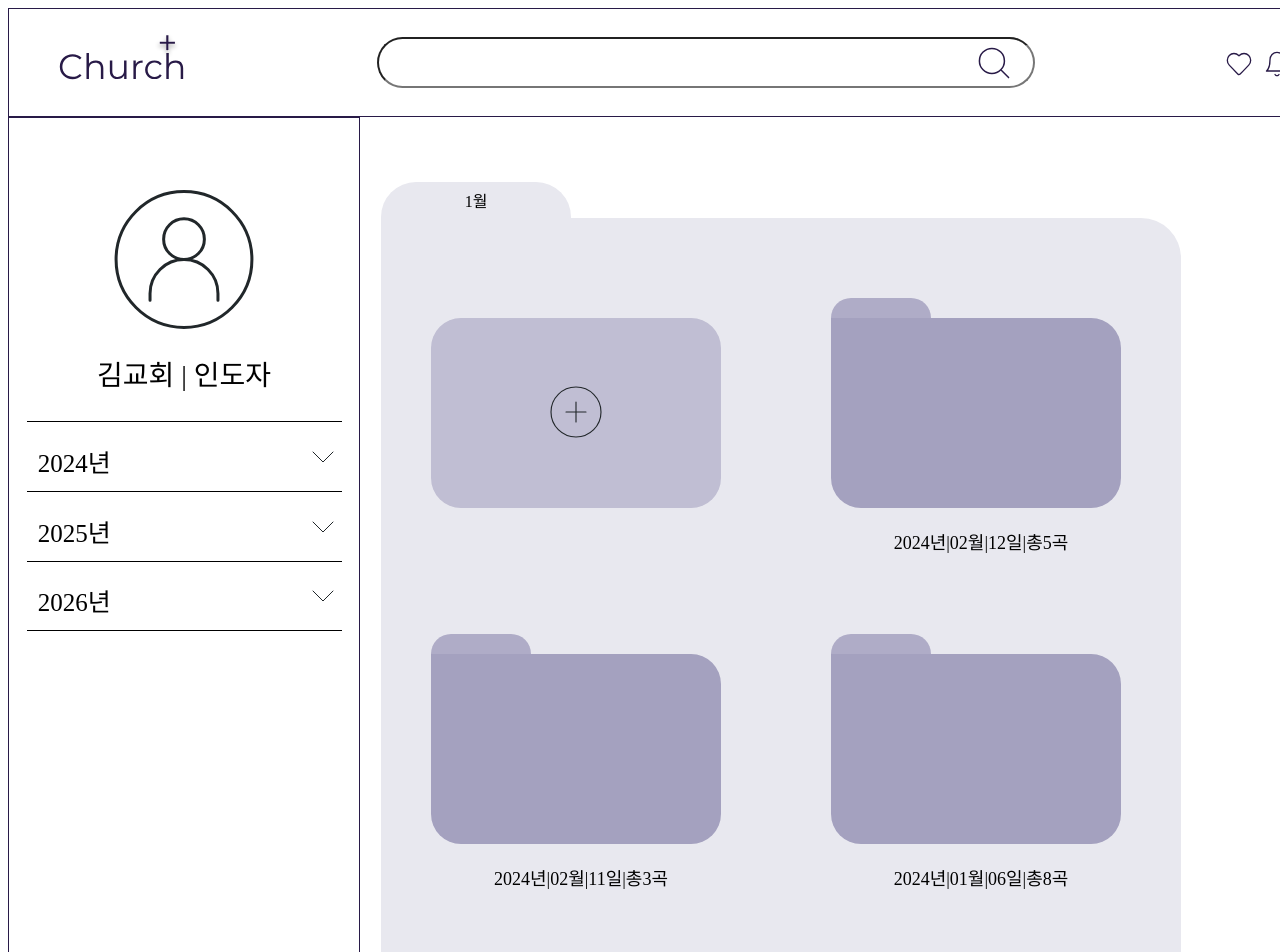
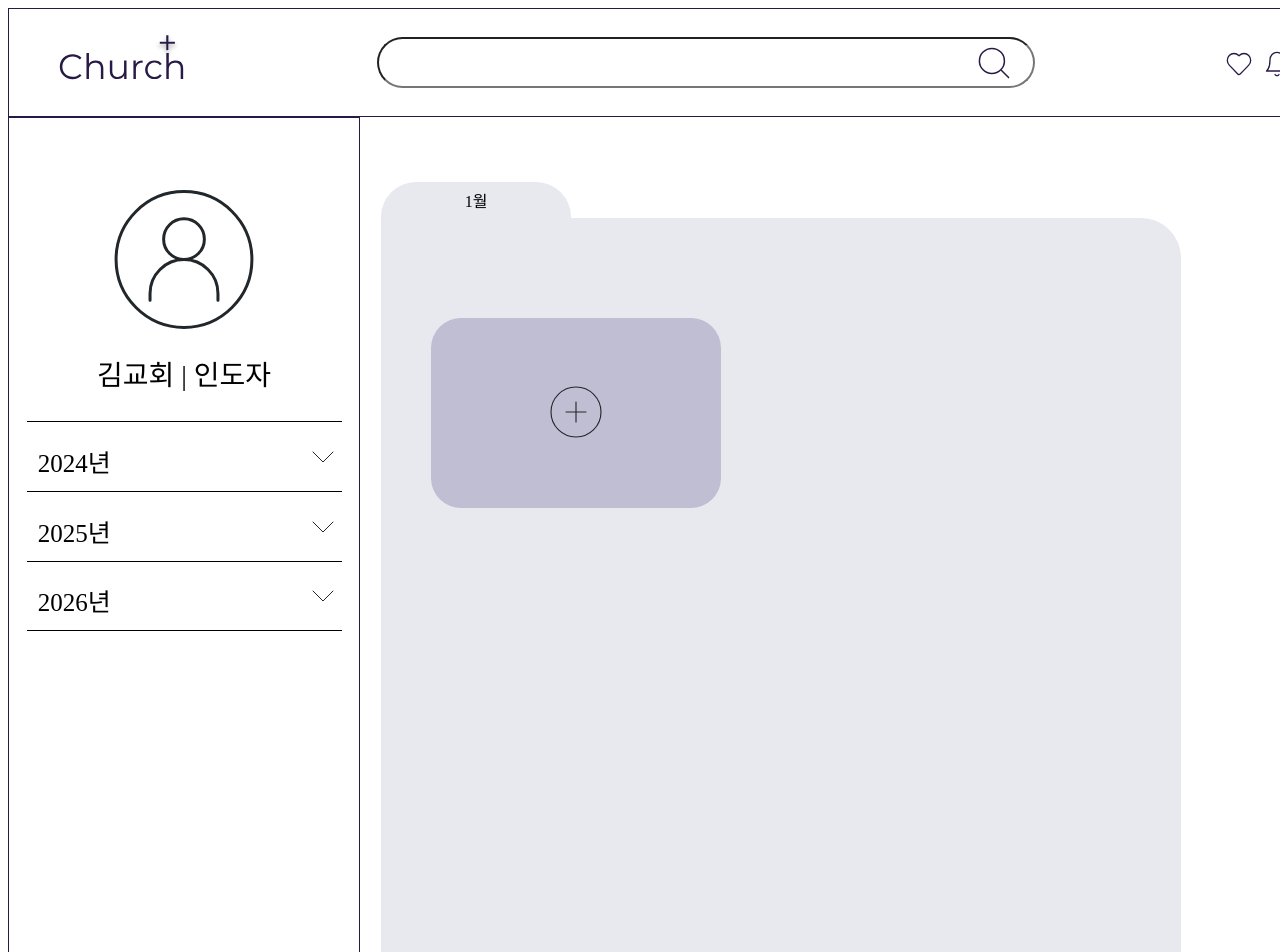
Before and after one commit to Church-Plus/church-front-2024, a React (Create React App) app: page /monthPage/1 in a window 1280 px wide. Shown: the top 952 px of the page. Built offline with nearby package versions, Linux system fonts and the light colour scheme.

Commit message:
feat: FolderPage 구현

```diff
--- a/src/App.js
+++ b/src/App.js
@@ -1,4 +1,5 @@
 import "./App.css";
+import FolderPage from "./pages/HomePage/FolderPage";
 import MonthPage from "./pages/HomePage/MonthPage";
 import { BrowserRouter, Routes, Route } from "react-router-dom";
 
@@ -8,6 +9,10 @@ function App() {
       <Routes>
         <Route path="/MonthPage" element={<MonthPage />}></Route>
         <Route path="/MonthPage/:month" element={<MonthPage />}></Route>
+        <Route
+          path="/MonthPage/:month/:content"
+          element={<FolderPage />}
+        ></Route>
       </Routes>
     </BrowserRouter>
   );
--- a/src/pages/HomePage/MonthPage.jsx
+++ b/src/pages/HomePage/MonthPage.jsx
@@ -1,4 +1,4 @@
-import React, { useEffect } from "react";
+import React, { useState, useEffect } from "react";
 import Header from "../../components/Main/Header";
 import Menu from "../../components/Main/Menu";
 import DropdownMenu from "../../components/Main/DropdownMenu";
@@ -13,16 +13,25 @@ import {
   Input,
 } from "../../components/Common/Common";
 import addIcon from "../../assets/Icons/add.svg";
-import { useNavigate, useParams } from "react-router-dom";
+import { useNavigate, useParams, Link } from "react-router-dom";
 
 function MonthPage() {
   const params = useParams();
   const navigate = useNavigate();
   const month = Number(params.month);
+  const [folders, setFolders] = useState([]);
 
   useEffect(() => {
     navigate(`/monthPage/${month}`);
   }, [month, navigate]);
+
+  const handleAddFolder = () => {
+    const newFolder = {
+      id: folders.length + 1, // 현재 폴더 개수에 1을 더한 값으로 id 설정
+      content: `새 폴더`, // 새로운 폴더 내용
+    };
+    setFolders([newFolder, ...folders]);
+  };
 
   return (
     <>
@@ -36,26 +45,23 @@ function MonthPage() {
           <Smallbox>{month}월</Smallbox>
           <Box>
             <FolderContainer>
-              <AddBtn type="submit">
+              <AddBtn type="submit" onClick={handleAddFolder}>
                 {" "}
                 <img src={addIcon} alt="사진추가 아이콘" />
               </AddBtn>
-              <div>
-                <FolderTop />
-                <FolderBox />
-                <Input>2024년|02월|12일|총5곡</Input>
-              </div>
-              {/* 폴더 자동정렬 확인용 */}
-              <div>
-                <FolderTop />
-                <FolderBox />
-                <Input>2024년|02월|11일|총3곡</Input>
-              </div>
-              <div>
-                <FolderTop />
-                <FolderBox />
-                <Input>2024년|01월|06일|총8곡</Input>
-              </div>
+
+              {folders.map((folder) => (
+                <Link
+                  key={folder.id}
+                  to={`/monthPage/${month}/${folder.content}`}
+                >
+                  <div>
+                    <FolderTop />
+                    <FolderBox />
+                    <Input>{folder.content}</Input>
+                  </div>
+                </Link>
+              ))}
             </FolderContainer>
           </Box>
         </Wrapper>
```
